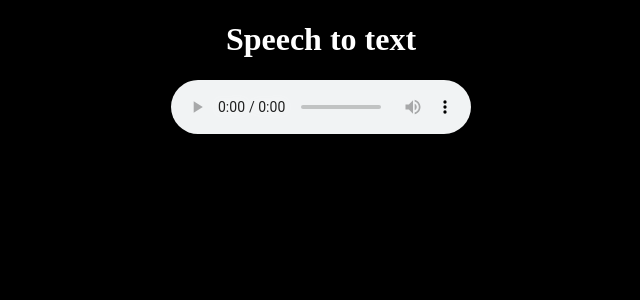
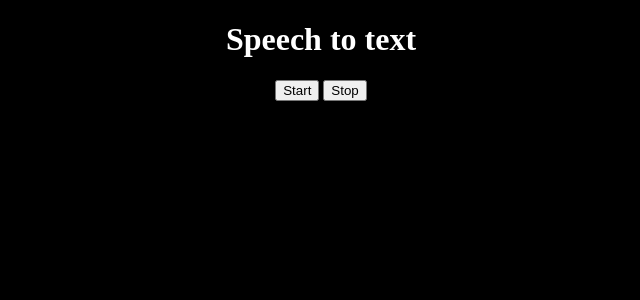
Before and after one commit to asceznyk/yell, a Flask app: page / in a window 1280 px wide. Shown: the top 300 px of the page, without its empty margins (319-959 px from the left). Run offline with Flask 2, Linux system fonts and the light colour scheme.

Commit message:
added media recorder..

```diff
--- a/static/audio.js
+++ b/static/audio.js
@@ -1,3 +1,6 @@
+let record = document.getElementById("start")
+let stop = document.getElementById("stop")
+
 if (navigator.mediaDevices) {
 	console.log('getUserMedia supported.');
 
--- a/templates/main.html
+++ b/templates/main.html
@@ -8,8 +8,8 @@
     <div class="wrapper">
         <div class="header"><h1>Speech to text</h1></div>
         <div class="design">
-            <audio controls>
-            </audio>
+            <button id="start">Start</button>
+            <button id="stop">Stop</button>
         </div>
         <div class="transcript"></div>
     </div>
```
